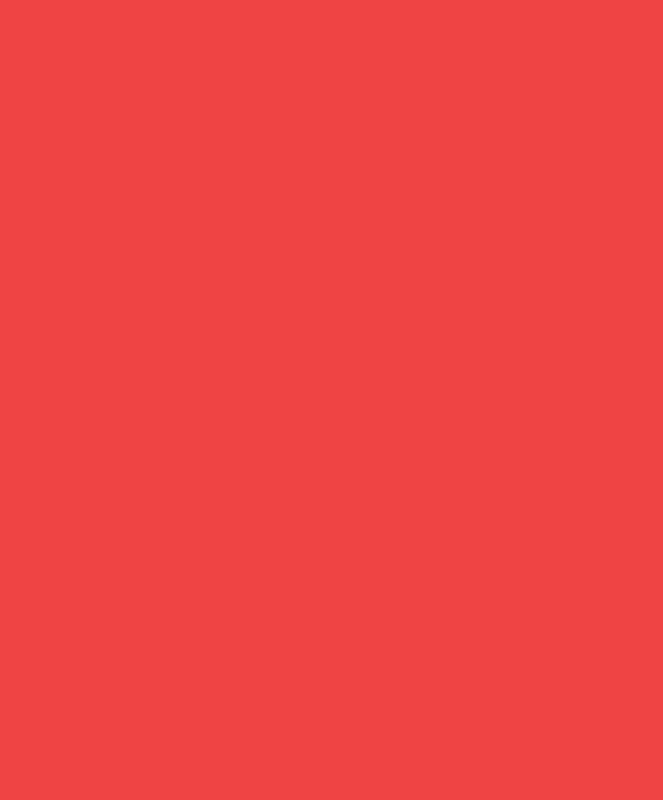
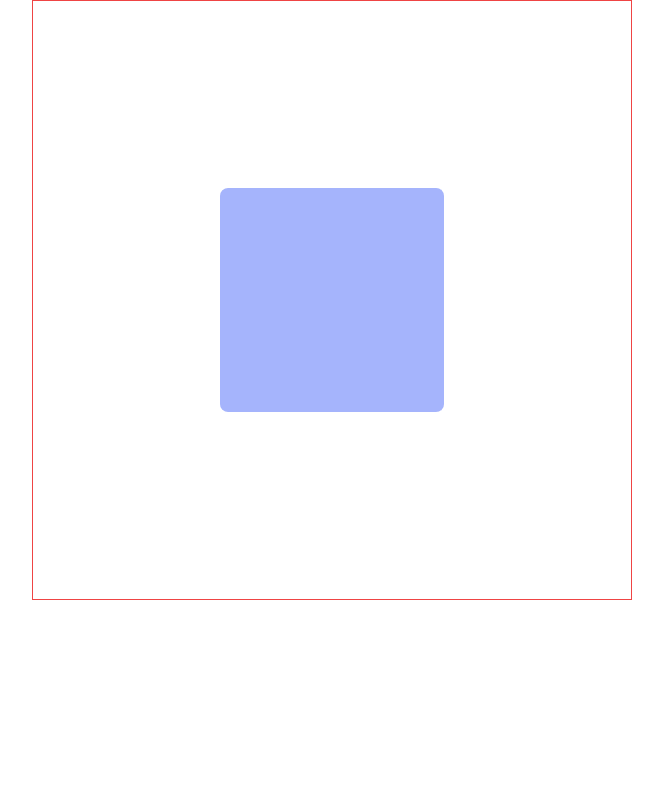
Before and after one commit to zishan344/web-animation, a React (Vite) app: page / in a window 1280 px wide. Shown: the top 800 px of the page, without its empty margins (308-971 px from the left). Built offline with nearby package versions, Linux system fonts and the light colour scheme.

Commit message:
fermar motion useAnimation added

```diff
--- a/src/App.tsx
+++ b/src/App.tsx
@@ -3,12 +3,14 @@ import AnimationControls from "./pages/FarmerMotion/AnimationControls";
 import Cycle from "./pages/FarmerMotion/Cycle";
 import InitialFarmerMotion from "./pages/FarmerMotion/InitialFarmerMotion";
 import InView from "./pages/FarmerMotion/InView";
+import UseAnimation from "./pages/FarmerMotion/UseAnimation";
 
 function App() {
   return (
     <div className=" w-full flex flex-col justify-center items-center">
-      <div className="h-[200vh] w-full bg-red-500"></div>
-      <InView />
+      <UseAnimation />
+      {/* <div className="h-[200vh] w-full bg-red-500"></div> */}
+      {/* <InView /> */}
       {/* <Cycle /> */}
       {/* <AnimationControls /> */}
       {/* <InitialFarmerMotion /> */}
--- /dev/null
+++ b/src/pages/FarmerMotion/UseAnimation.tsx
@@ -0,0 +1,31 @@
+import { animate, useAnimate } from "framer-motion";
+import React, { useEffect } from "react";
+
+const UseAnimation = () => {
+  const [scope, animate] = useAnimate();
+  useEffect(() => {
+    animate([
+      [scope.current, { rotate: 45 }],
+      [scope.current, { opacity: 0 }],
+      [scope.current, { rotate: 45 }],
+      [scope.current, { opacity: 1 }],
+      [scope.current, { rotate: 90 }],
+      [scope.current, { x: 200 }],
+      [scope.current, { x: -200 }],
+      [scope.current, { x: 0 }],
+    ]);
+  }, []);
+  /*   const handleClick = () => {
+    animate(scope.current, { rotate: 45 });
+  }; */
+  return (
+    <div className="border border-red-500 size-[600px] flex flex-col gap-2 justify-center items-center  ">
+      <div
+        // onClick={handleClick}
+        ref={scope}
+        className="size-56 bg-indigo-300 rounded-lg flex justify-center items-center flex-wrap  gap-2 px-4 pt-0 "></div>
+    </div>
+  );
+};
+
+export default UseAnimation;
```
